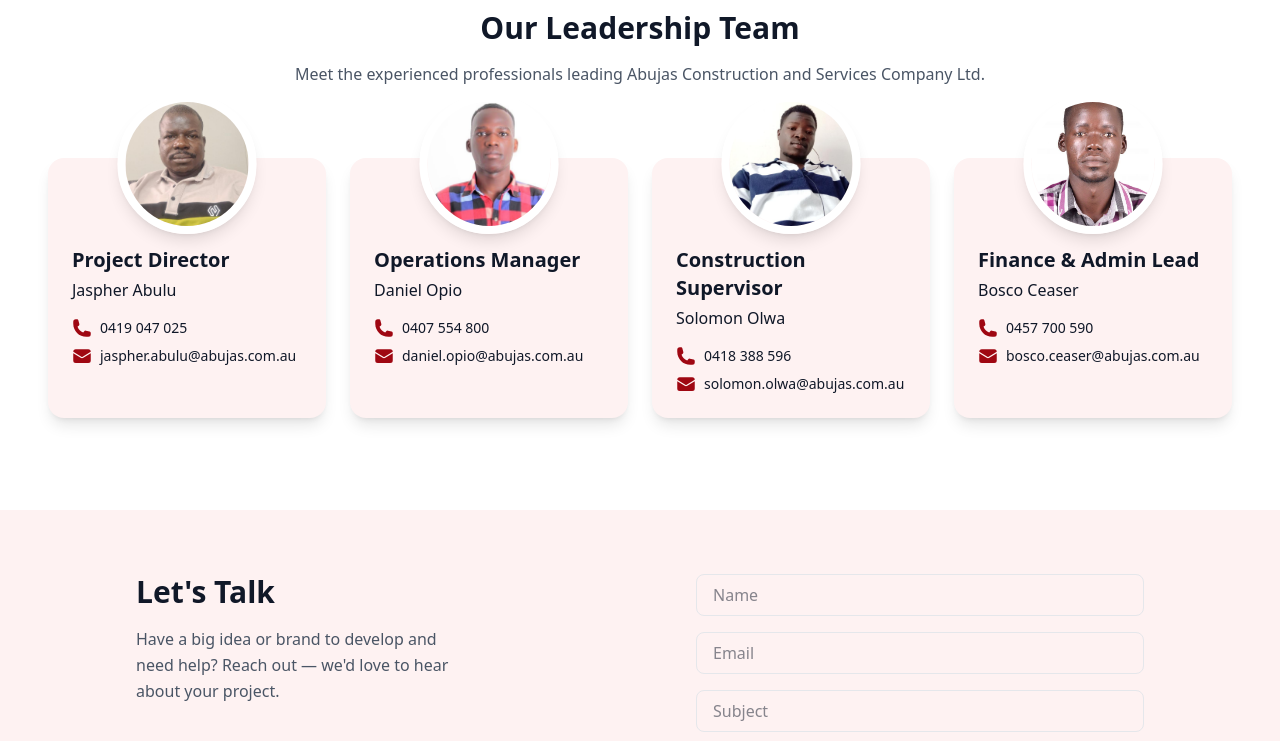
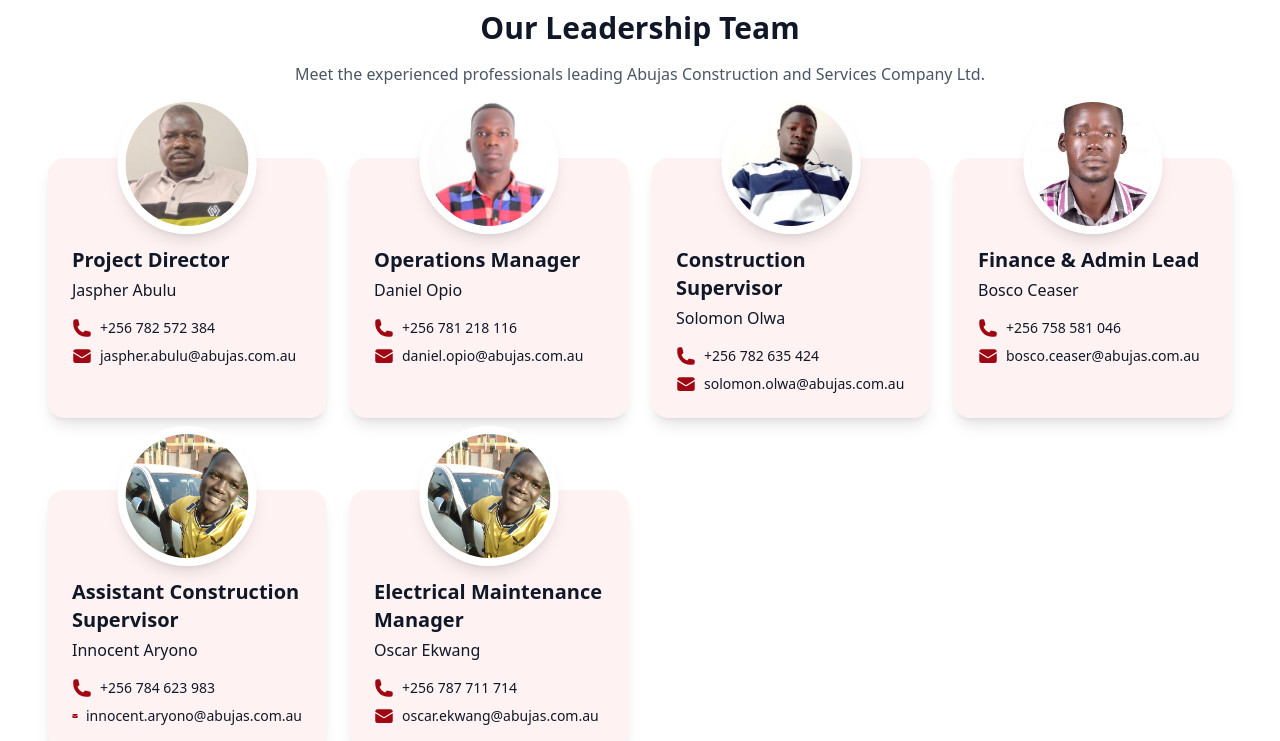
Before and after one commit to opiodaniel/abujas-project, a React (Vite) app in the folder abujas-frontend/: page / in a window 1280 px wide. Shown: the part 4040-4781 px from the top of the page. Built offline with nearby package versions, Linux system fonts and the light colour scheme.

Commit message:
adding more managers

```diff
--- a/abujas-frontend/src/components/TeamSection.tsx
+++ b/abujas-frontend/src/components/TeamSection.tsx
@@ -1,25 +1,5 @@
 import { PhoneIcon, EnvelopeIcon } from "@heroicons/react/24/solid";
-import { useState } from 'react';
 
-// Define TypeScript interfaces
-interface SocialLinks {
-  linkedin?: string;
-  twitter?: string;
-  whatsapp?: string;
-  instagram?: string;
-  email?: string;
-  phone?: string;
-}
-
-interface Manager {
-  id: number;
-  name: string;
-  role: string;
-  image: string;
-  bio: string;
-  details: string;
-  social: SocialLinks;
-}
 
 const TeamSection = () => {
 
@@ -27,30 +7,44 @@
     {
       scheme: "Project Director",
       name: "Jaspher Abulu",
-      phone: "0419 047 025",
+      phone: "782 572 384",
       email: "jaspher.abulu@abujas.com.au",
       img: "img_1.png",
     },
     {
       scheme: "Operations Manager",
       name: "Daniel Opio",
-      phone: "0407 554 800",
+      phone: "781 218 116",
       email: "daniel.opio@abujas.com.au",
       img: "img_2.png",
     },
     {
       scheme: "Construction Supervisor",
       name: "Solomon Olwa",
-      phone: "0418 388 596",
+      phone: "782 635 424",
       email: "solomon.olwa@abujas.com.au",
       img: "img_3.png",
     },
     {
       scheme: "Finance & Admin Lead",
       name: "Bosco Ceaser",
-      phone: "0457 700 590",
+      phone: "758 581 046",
       email: "bosco.ceaser@abujas.com.au",
       img: "img_4.png",
+    },
+    {
+      scheme: "Assistant Construction Supervisor",
+      name: "Innocent Aryono",
+      phone: "784 623 983",
+      email: "innocent.aryono@abujas.com.au",
+      img: "img_5.jpg",
+    },
+    {
+      scheme: "Electrical Maintenance Manager",
+      name: "Oscar Ekwang",
+      phone: "787 711 714",
+      email: "oscar.ekwang@abujas.com.au",
+      img: "img_5.jpg",
     },
   ];
 
@@ -65,6 +59,7 @@
         </p>
       </div>
 
+      <div className="flex justify-center">
           <div className="grid grid-cols-1 sm:grid-cols-2 lg:grid-cols-4 gap-6 p-6">
             {managers.map((m, i) => (
               <div
@@ -88,7 +83,7 @@
                   <div className="flex items-center gap-2">
                     <PhoneIcon className="h-5 w-5 text-red-800" />
                     <a href={`tel:${m.phone}`} className="hover:underline">
-              {m.phone}
+                      +256 {m.phone}
                     </a>
                   </div>
                   <div className="flex items-center gap-2">
@@ -104,7 +99,7 @@
               </div>
             ))}
           </div>
-
+      </div>
     </section>
 
 
```
Lines whose indentation alone changed are shown as unchanged.
